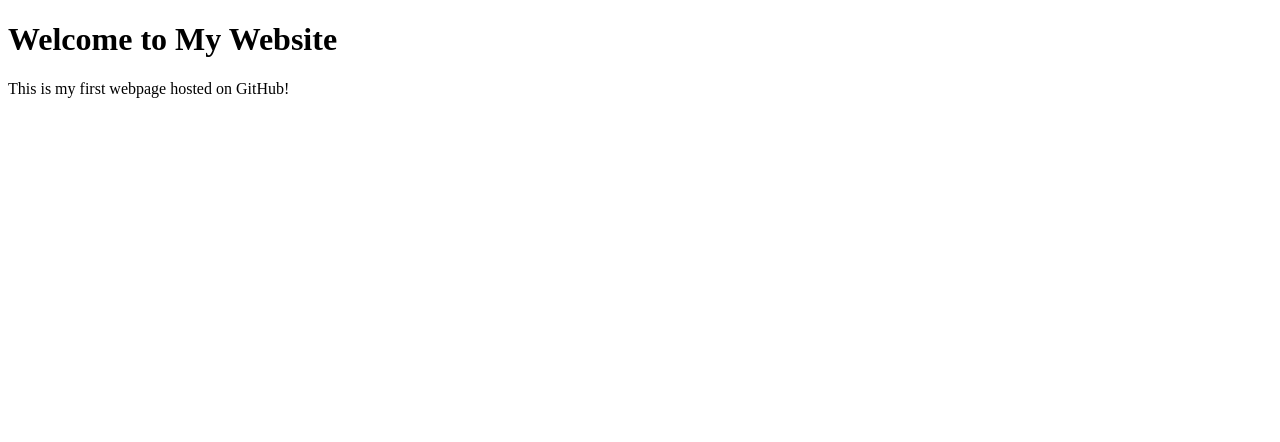
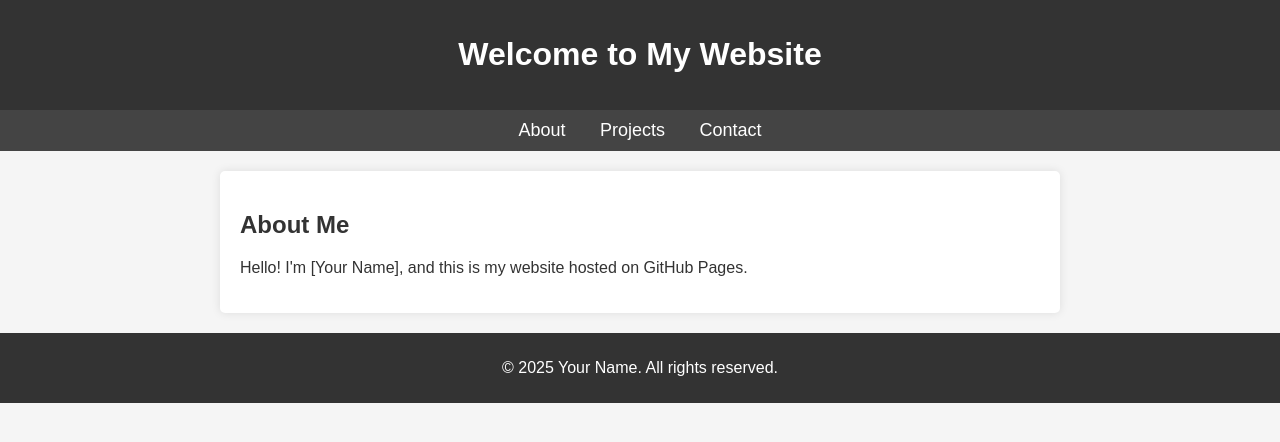
Before and after one commit to 03Aaditya/03aaditya.github.io, a plain HTML site: page index.html in a window 1280 px wide. Drawn offline with Linux system fonts and the light colour scheme.

Commit message:
Update index.html

```diff
--- a/index.html
+++ b/index.html
@@ -3,10 +3,64 @@
 <head>
     <meta charset="UTF-8">
     <meta name="viewport" content="width=device-width, initial-scale=1.0">
-    <title>My First Website</title>
+    <title>Aaditya Vicram Saraf</title>
+    <style>
+        body {
+            font-family: Arial, sans-serif;
+            margin: 0;
+            padding: 0;
+            background-color: #f5f5f5;
+            color: #333;
+        }
+        header {
+            background-color: #333;
+            color: white;
+            padding: 15px;
+            text-align: center;
+        }
+        nav {
+            background-color: #444;
+            padding: 10px;
+            text-align: center;
+        }
+        nav a {
+            color: white;
+            margin: 0 15px;
+            text-decoration: none;
+            font-size: 18px;
+        }
+        .container {
+            max-width: 800px;
+            margin: 20px auto;
+            padding: 20px;
+            background-color: white;
+            box-shadow: 0px 0px 10px rgba(0, 0, 0, 0.1);
+            border-radius: 5px;
+        }
+        footer {
+            background-color: #333;
+            color: white;
+            text-align: center;
+            padding: 10px;
+            margin-top: 20px;
+        }
+    </style>
 </head>
 <body>
-    <h1>Welcome to My Website</h1>
-    <p>This is my first webpage hosted on GitHub!</p>
+    <header>
+        <h1>Welcome to My Website</h1>
+    </header>
+    <nav>
+        <a href="#about">About</a>
+        <a href="#projects">Projects</a>
+        <a href="#contact">Contact</a>
+    </nav>
+    <div class="container">
+        <h2>About Me</h2>
+        <p>Hello! I'm [Your Name], and this is my website hosted on GitHub Pages.</p>
+    </div>
+    <footer>
+        <p>&copy; 2025 Your Name. All rights reserved.</p>
+    </footer>
 </body>
 </html>
```
